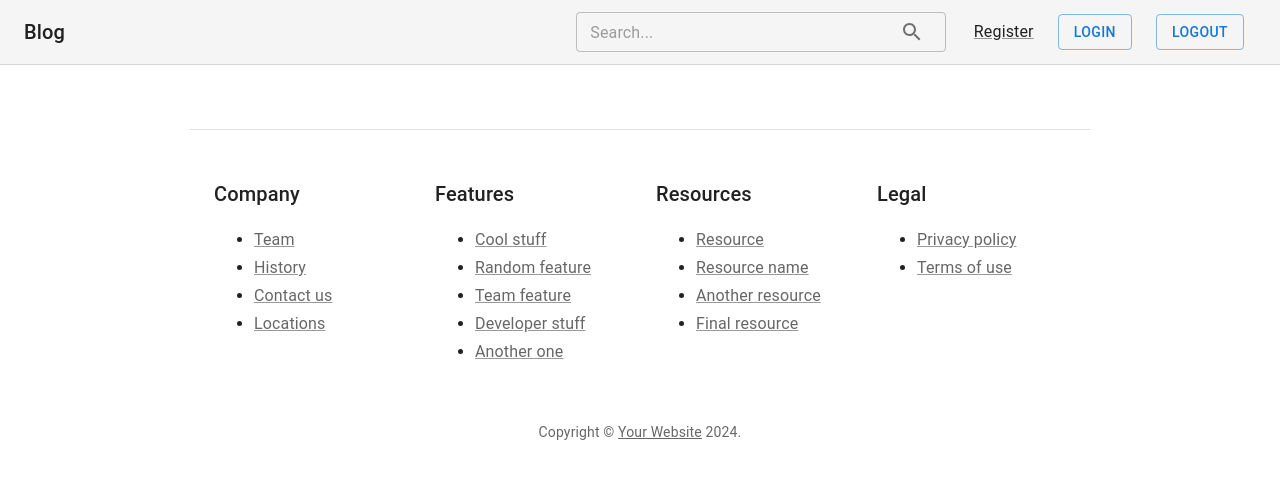
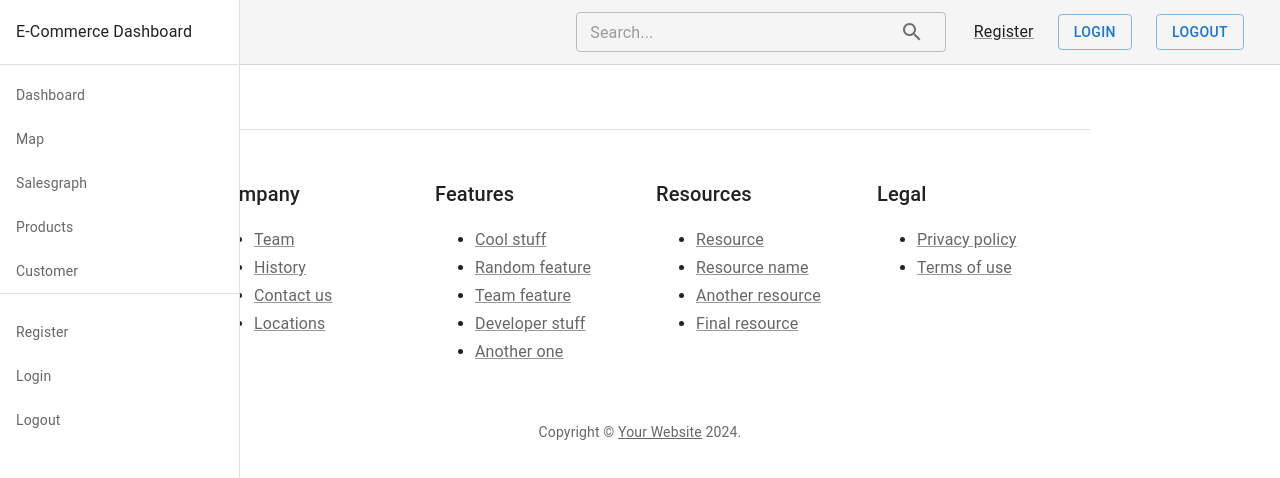
Before and after one commit to Mathijs-V/ecom-dashboard-v7, a React (Create React App) app: page /navbar in a window 1280 px wide. Shown: the top 478 px of the page. Built offline with nearby package versions, Linux system fonts and the light colour scheme.

Commit message:
added navbar
navbar.js added and imported (+ added) in app.js

```diff
--- a/src/App.js
+++ b/src/App.js
@@ -8,6 +8,7 @@ import Login from './components/login';
 import Logout from './components/logout';
 import Single from './components/single';
 import Search from './components/Search';
+import Navbar from './components/Navbar';
 //Admin imports
 import Admin from './Admin';
 import Create from './components/admin/create';
@@ -29,6 +30,7 @@ function App() {
           <Route path='/logout' element={<Logout />} />
           <Route path='/blog/:slug' element={<Single />} />
           <Route path='/search' element={<Search />} />
+          <Route path='/navbar' element={<Navbar />} />
         </Routes>
       <Footer />
     </Router>
--- /dev/null
+++ b/src/components/Navbar.js
@@ -0,0 +1,65 @@
+import React from 'react';
+import CssBaseline from '@mui/material/CssBaseline';
+import { NavLink } from 'react-router-dom';
+import Drawer from '@mui/material/Drawer';
+import List from '@mui/material/List';
+import ListItemButton from '@mui/material/ListItemButton';
+import ListItemText from '@mui/material/ListItemText';
+import Divider from '@mui/material/Divider';
+import Box from '@mui/material/Box';
+
+
+function Navbar() {
+    return (
+        <React.Fragment>
+            <CssBaseline />
+            <Drawer
+                variant="permanent"
+                sx={{
+                    width: 240,
+                    flexShrink: 0,
+                    [`& .MuiDrawer-paper`]: { width: 240, boxSizing: 'border-box' },
+                }}
+            >
+                <Box sx={{ overflow: 'auto' }}>
+                    <List>
+                        <ListItemButton component={NavLink} to="/home">
+                            <ListItemText primary="E-Commerce Dashboard" />
+                        </ListItemButton>
+                    </List>
+                    <Divider />
+                    <List>
+                        <ListItemButton component={NavLink} to="/dashboard">
+                            <ListItemText secondary="Dashboard" />
+                        </ListItemButton>
+                        <ListItemButton component={NavLink} to="/map">
+                            <ListItemText secondary="Map" />
+                        </ListItemButton>
+                        <ListItemButton component={NavLink} to="/salesgraph">
+                            <ListItemText secondary="Salesgraph" />
+                        </ListItemButton>
+                        <ListItemButton component={NavLink} to="/products">
+                            <ListItemText secondary="Products" />
+                        </ListItemButton>
+                        <ListItemButton component={NavLink} to="/customer">
+                            <ListItemText secondary="Customer" />
+                        </ListItemButton>
+                        <Divider />
+                    </List>
+                    <List>
+                        <ListItemButton component={NavLink} to="/register">
+                            <ListItemText secondary="Register" />
+                        </ListItemButton>
+                        <ListItemButton component={NavLink} to="/login">
+                            <ListItemText secondary="Login" />
+                        </ListItemButton>
+                        <ListItemButton component={NavLink} to="/logout">
+                            <ListItemText secondary="Logout" />
+                        </ListItemButton>
+                    </List>
+                </Box>
+            </Drawer>
+        </React.Fragment>
+    );
+}
+export default Navbar;
```
